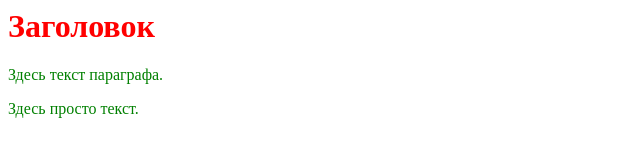
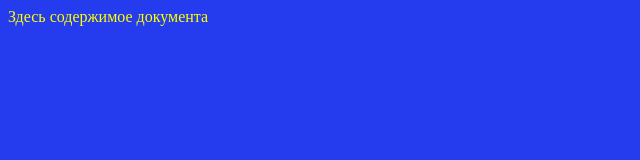
Before and after one commit to RomanLozgar/lab_5, a plain HTML site: page public_html/index.html in a window 1280 px wide. Shown: the whole page, without its empty margins (0-640 px from the left). Drawn offline with Linux system fonts and the light colour scheme.

Commit message:
commit 2

```diff
--- a/public_html/index.html
+++ b/public_html/index.html
@@ -1,12 +1,10 @@
 <html>
   <head>
     <meta charset="utf-8">
-    <title>css color (цвет)</title>
+    <title>css background (фон)</title>
     <link rel="stylesheet" type="text/css" href="style.css">
   </head>
   <body>
-    <h1>Заголовок</h1>
-    <p>Здесь текст параграфа.</p>
-    Здесь просто текст.
+    Здесь содержимое документа
   </body>
 </html>
--- a/public_html/style.css
+++ b/public_html/style.css
@@ -1,9 +1,4 @@
 body{
-  color:green;
+  background-color:#243CED;
+  color:yellow;
 }
-h1{
-  color:#FF0000;
-}
-h2{
-  color:rgb(255,0,0);
-}
```
Also changed, not shown: 1 other file.
